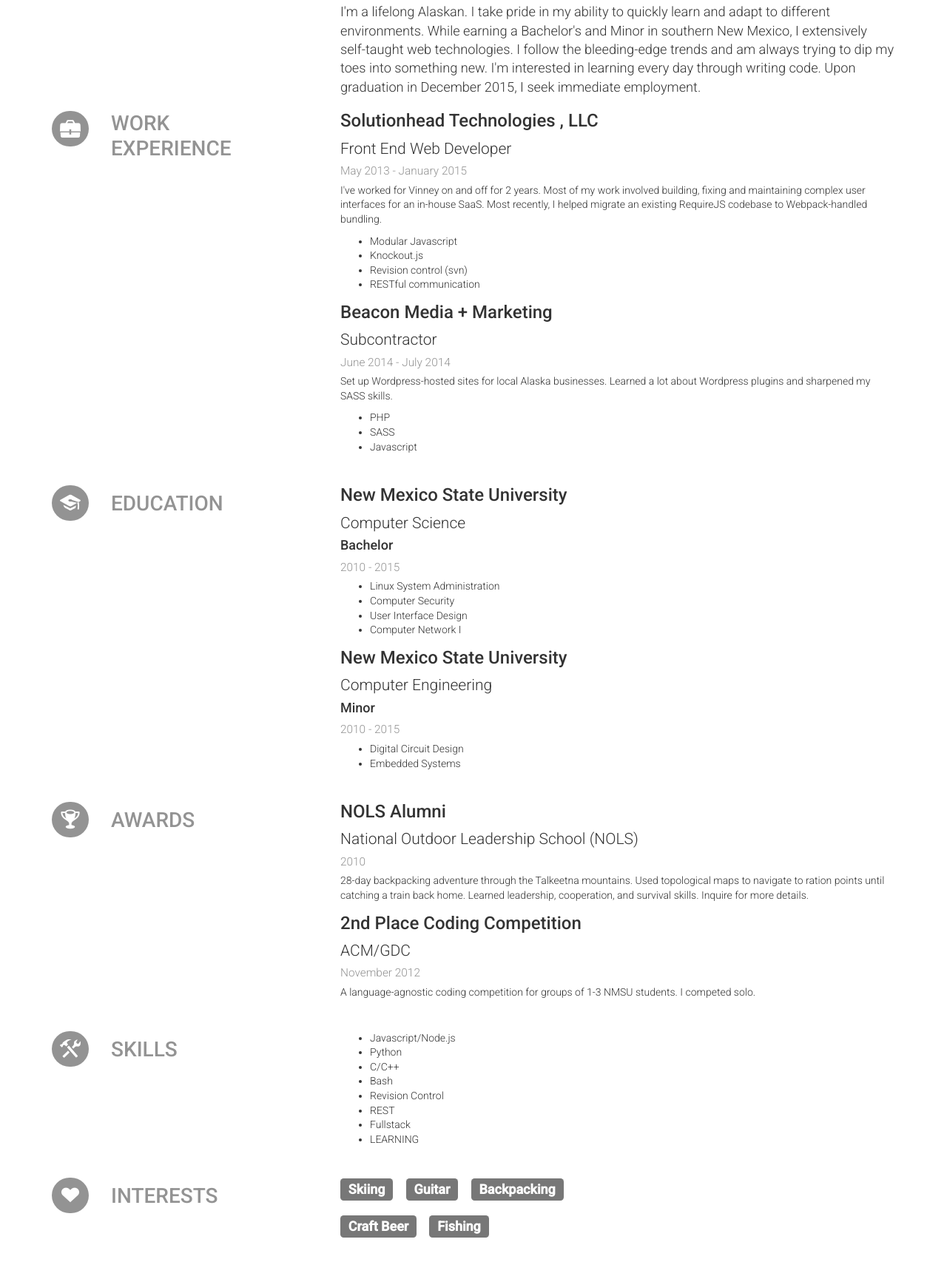
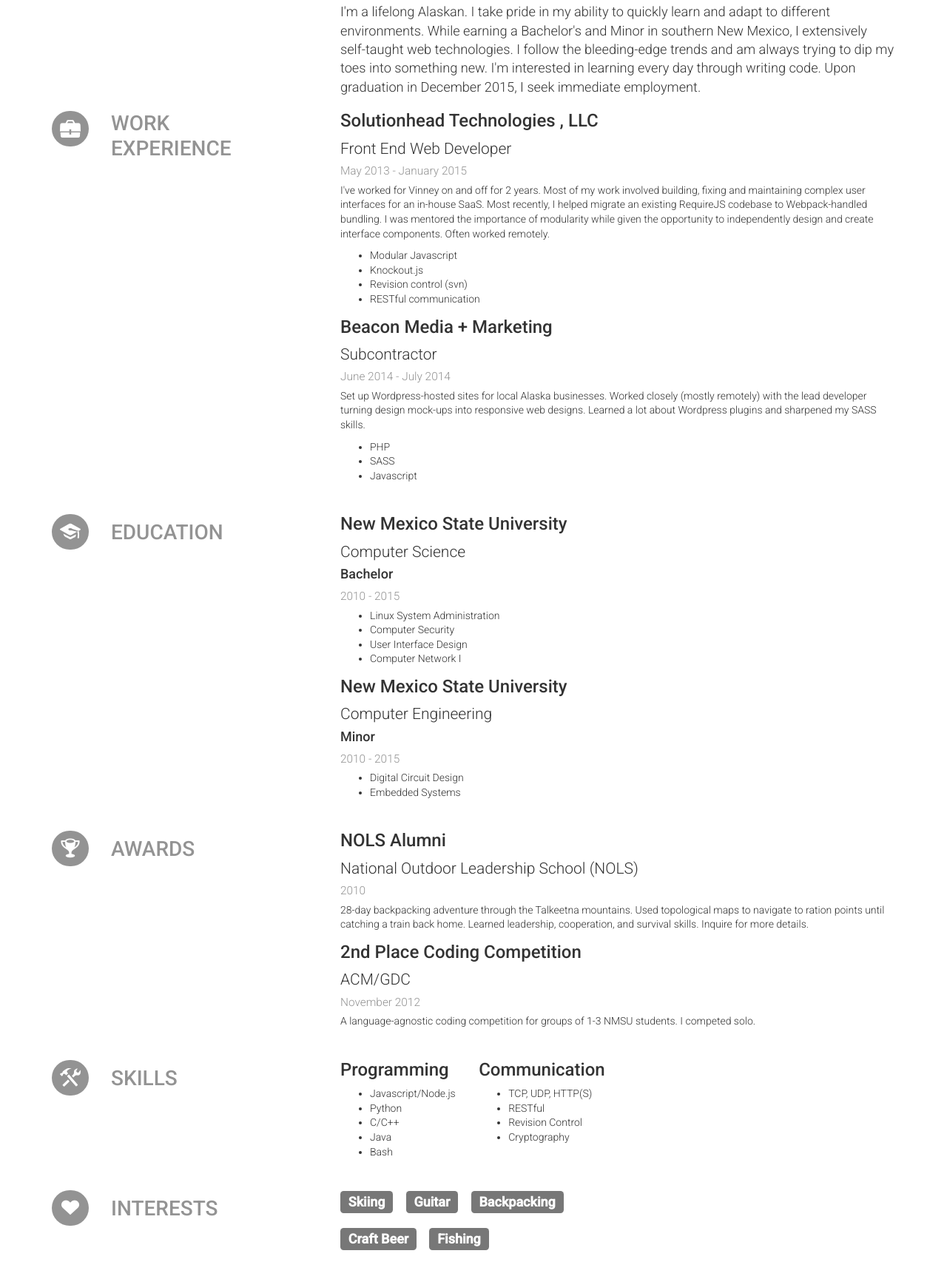
Before and after one commit to reecer/reecer.github.io, a plain HTML site: page resume.html in a window 1280 px wide. Shown: the part 303-2032 px from the top of the page at 74% size. Drawn offline with nearby package versions, Linux system fonts and the light colour scheme.

Commit message:
Updated resume

```diff
--- a/resume.html
+++ b/resume.html
@@ -504,7 +504,7 @@
 							</div>
 							<div class="email">
 								<icon class="entypo-mail"></icon>
-								<a href="/cdn-cgi/l/email-protection#2c5e49494f49475e434e45425f43426c4b414d4540024f4341"><span class="__cf_email__" data-cfemail="6d1f08080e08061f020f04031e02032d0a000c0401430e0200">[email&#160;protected]</span><script data-cfhash='f9e31' type="text/javascript">
+								<a href="/cdn-cgi/l/email-protection#4d3f28282e28263f222f24233e22230d2a202c2421632e2220"><span class="__cf_email__" data-cfemail="fc8e99999f99978e939e95928f9392bc9b919d9590d29f9391">[email&#160;protected]</span><script data-cfhash='f9e31' type="text/javascript">
 /* <![CDATA[ */!function(){try{var t="currentScript"in document?document.currentScript:function(){for(var t=document.getElementsByTagName("script"),e=t.length;e--;)if(t[e].getAttribute("data-cfhash"))return t[e]}();if(t&&t.previousSibling){var e,r,n,i,c=t.previousSibling,a=c.getAttribute("data-cfemail");if(a){for(e="",r=parseInt(a.substr(0,2),16),n=2;a.length-n;n+=2)i=parseInt(a.substr(n,2),16)^r,e+=String.fromCharCode(i);e=document.createTextNode(e),c.parentNode.replaceChild(e,c)}t.parentNode.removeChild(t);}}catch(u){}}()/* ]]> */</script></a>
 							</div>
 							<div class="phone">
@@ -564,7 +564,7 @@
 					</span>
 				</div>
 				<div class="summary">
-					<p>I&#x27;ve worked for Vinney on and off for 2 years. Most of my work involved building, fixing and maintaining complex user interfaces for an in-house SaaS. Most recently, I helped migrate an existing RequireJS codebase to Webpack-handled bundling.</p>
+					<p>I&#x27;ve worked for Vinney on and off for 2 years. Most of my work involved building, fixing and maintaining complex user interfaces for an in-house SaaS. Most recently, I helped migrate an existing RequireJS codebase to Webpack-handled bundling. I was mentored the importance of modularity while given the opportunity to independently design and create interface components. Often worked remotely.</p>
 				</div>
 				<ul class="highlights">
 					<li>Modular Javascript</li>
@@ -589,7 +589,7 @@
 					</span>
 				</div>
 				<div class="summary">
-					<p>Set up Wordpress-hosted sites for local Alaska businesses. Learned a lot about Wordpress plugins and sharpened my SASS skills.</p>
+					<p>Set up Wordpress-hosted sites for local Alaska businesses. Worked closely (mostly remotely) with the lead developer turning design mock-ups into responsive web designs. Learned a lot about Wordpress plugins and sharpened my SASS skills.</p>
 				</div>
 				<ul class="highlights">
 					<li>PHP</li>
@@ -713,15 +713,22 @@
 		</div>
 		<div class="col-sm-8">
 			<div class="item">
+				<h3 class="name">Programming</h3>
 				<ul class="keywords">
 					<li>Javascript/Node.js</li>
 					<li>Python</li>
 					<li>C/C++</li>
+					<li>Java</li>
 					<li>Bash</li>
+				</ul>
+			</div>
+			<div class="item">
+				<h3 class="name">Communication</h3>
+				<ul class="keywords">
+					<li>TCP, UDP, HTTP(S)</li>
+					<li>RESTful</li>
 					<li>Revision Control</li>
-					<li>REST</li>
-					<li>Fullstack</li>
-					<li>LEARNING</li>
+					<li>Cryptography</li>
 				</ul>
 			</div>
 		</div>
```
Also changed, not shown: resume.json (+15 -8 lines).
